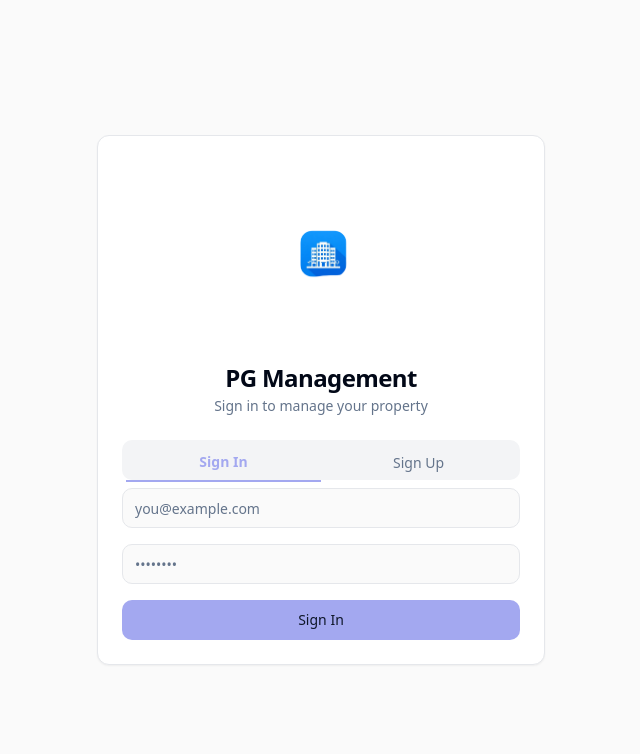
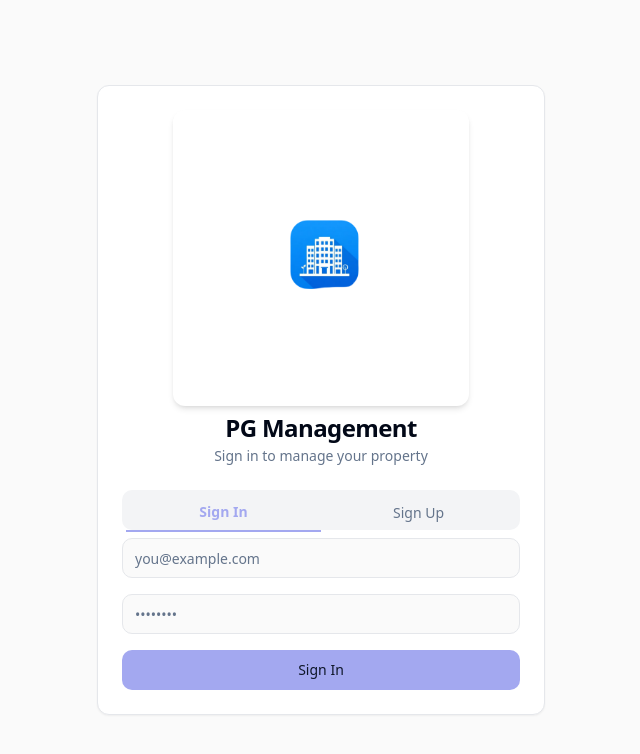
Before and after one commit to SanjayPallapu/pg_management, a React (Vite) app: page /auth in a window 1280 px wide. Shown: the top 754 px of the page, without its empty margins (319-959 px from the left). Built offline with nearby package versions, Linux system fonts and the light colour scheme.

Commit message:
Code edited in Lovable Code Editor
Edited UI in Lovable

```diff
--- a/src/pages/Auth.tsx
+++ b/src/pages/Auth.tsx
@@ -180,8 +180,8 @@ const Auth = () => {
     <div className="min-h-screen flex items-center justify-center bg-background p-4">
       <Card className="w-full max-w-md">
         <CardHeader className="text-center">
-          <div className="mx-auto mb-2">
-            <img src={appLogo} alt="PG logo" className="h-48 w-48 object-contain" decoding="async" />
+          <div className="mx-auto mb-1 bg-card p-1 rounded-xl shadow-md">
+            <img src={appLogo} alt="PG logo" className="h-72 w-72 object-contain" decoding="async" />
           </div>
           <CardTitle>PG Management</CardTitle>
           <CardDescription>Sign in to manage your property</CardDescription>
```
